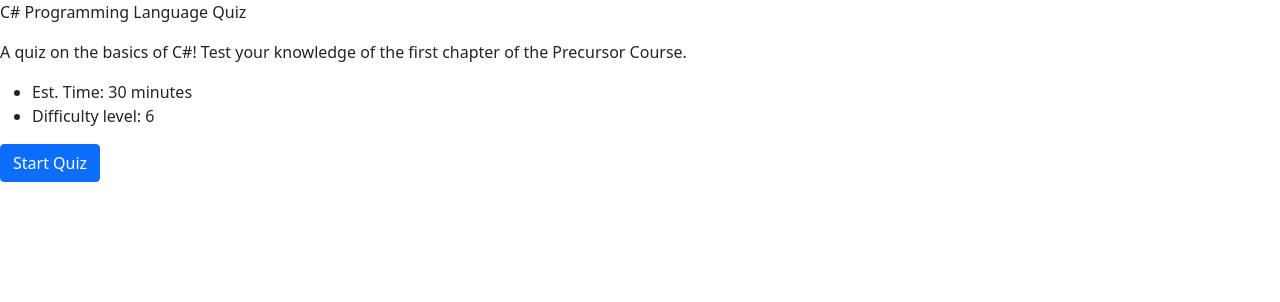
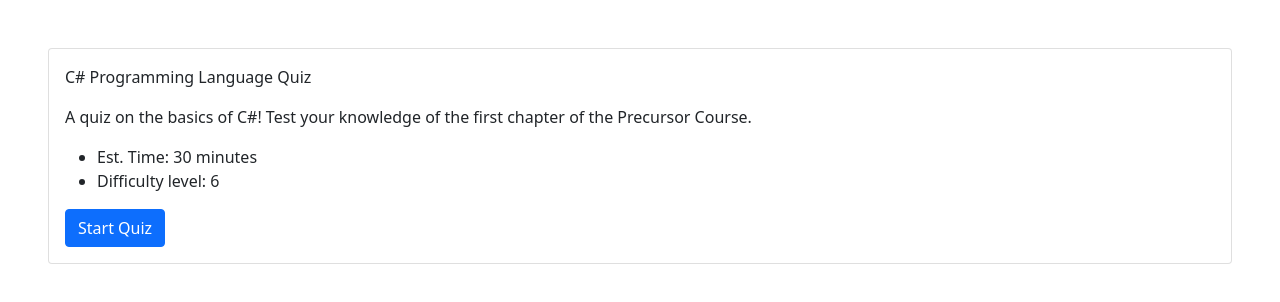
Before and after one commit to andrewrobles/andrew-robles-frontend-takehome, a Next.js app: page / in a window 1280 px wide. Shown: the top 302 px of the page. Built offline with nearby package versions, Linux system fonts and the light colour scheme.

Commit message:
Add card

```diff
--- a/pages/index.js
+++ b/pages/index.js
@@ -36,6 +36,8 @@ export default function Home() {
           questionIndex={state.questionIndex}
           quizLength={quizQuestionData.length}
         />
+        <div className={`card m-5`}>
+          <div className={`card-body`}>
             <Content
               quizQuestionData={quizQuestionData}
               questionIndex={state.questionIndex}
@@ -46,6 +48,8 @@ export default function Home() {
               setState={setState}
               quizQuestionData={quizQuestionData}
             />
+          </div>
+        </div>
     </div>
   )
 }
```
Lines whose indentation alone changed are shown as unchanged.
